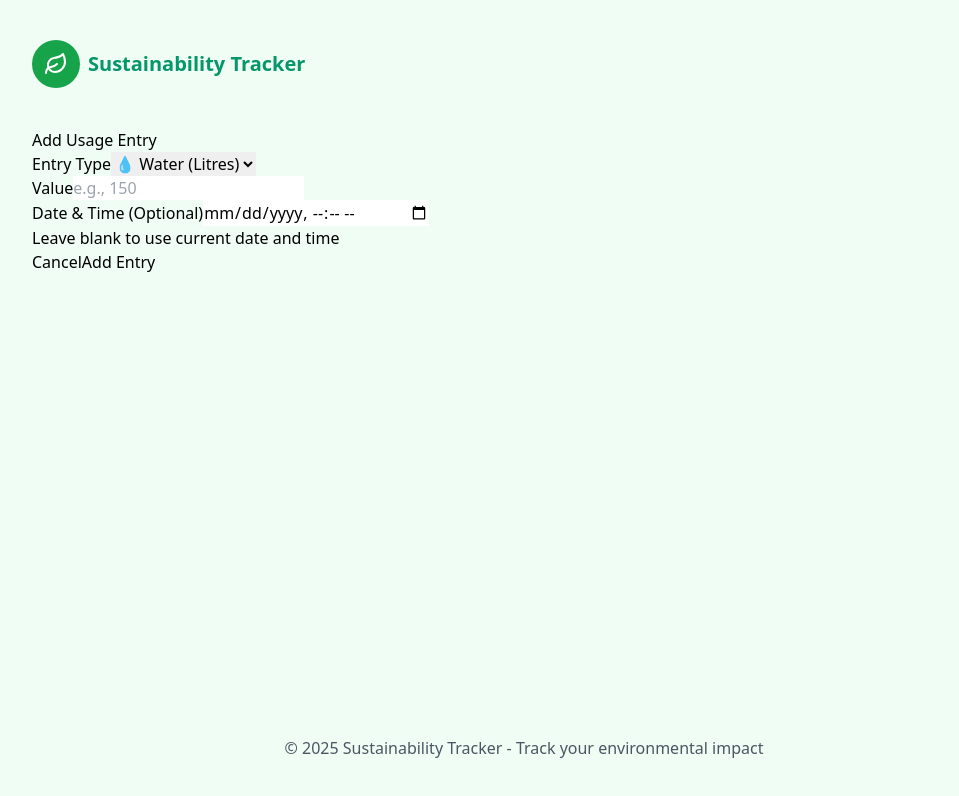
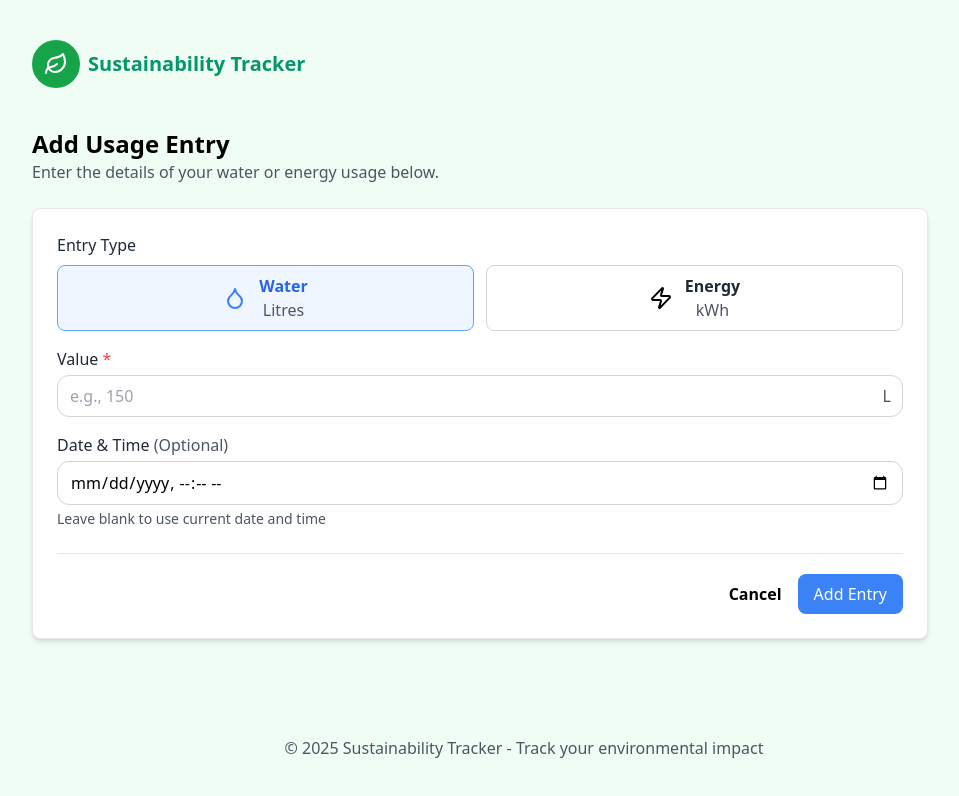
Before and after one commit to NadiiaSka/perth-sustainability-app, a React (Vite) app in the folder frontend/: page /household/1/add in a window 1280 px wide. Shown: the top 796 px of the page, without its empty margins (116-1075 px from the left). Built offline with nearby package versions, Linux system fonts and the light colour scheme; no server answers.

Commit message:
add usage page styling

```diff
--- a/frontend/src/pages/AddUsagePage.tsx
+++ b/frontend/src/pages/AddUsagePage.tsx
@@ -1,6 +1,7 @@
 import { useState } from "react";
 import { useParams, useNavigate } from "react-router-dom";
 import { usageApi } from "../api/client";
+import { Droplet, Zap } from "lucide-react";
 
 function AddUsagePage() {
   const { id } = useParams<{ id: string }>();
@@ -36,31 +37,85 @@ function AddUsagePage() {
   return (
     <div>
       <div>
-        <h1>Add Usage Entry</h1>
-
-        <form onSubmit={handleSubmit}>
+        <h1 className="text-2xl font-bold ">Add Usage Entry</h1>
+        <p className="mb-6 text-gray-600">
+          Enter the details of your water or energy usage below.
+        </p>
+        <form
+          onSubmit={handleSubmit}
+          className="w-full max-w-md p-6 bg-white border rounded-lg shadow-md md:max-w-4xl"
+        >
           {error && <div>{error}</div>}
 
-          <div>
-            <label htmlFor="entry_type">Entry Type</label>
-            <select
-              id="entry_type"
-              value={formData.entry_type}
-              onChange={(e) =>
-                setFormData({
-                  ...formData,
-                  entry_type: e.target.value as "water" | "energy",
-                })
+          <div className="mb-4">
+            <label htmlFor="entry_type" className="text-gray-800">
+              Entry Type
+            </label>
+            <div className="flex justify-between gap-3 mt-2">
+              <button
+                onClick={(e) =>
+                  setFormData({ ...formData, entry_type: "water" })
+                }
+                className={
+                  formData.entry_type === "water"
+                    ? "flex items-center justify-center w-full gap-3 p-2 border border-blue-400 rounded-lg bg-blue-50"
+                    : "flex items-center justify-center w-full gap-3 p-2 border border-gray-300 rounded-lg bg-white"
                 }
               >
-              <option value="water">💧 Water (Litres)</option>
-              <option value="energy">⚡ Energy (kWh)</option>
-            </select>
+                <Droplet className="text-blue-500" />
+                <div>
+                  <p
+                    className={
+                      "font-semibold " +
+                      (formData.entry_type === "water"
+                        ? "text-blue-600"
+                        : "text-gray-800")
+                    }
+                  >
+                    Water
+                  </p>
+                  <p className="text-gray-600">Litres</p>
+                </div>
+              </button>
+              <button
+                onClick={(e) =>
+                  setFormData({ ...formData, entry_type: "energy" })
+                }
+                className={
+                  formData.entry_type === "energy"
+                    ? "flex items-center justify-center w-full gap-3 p-2 border border-yellow-400 rounded-lg bg-yellow-50"
+                    : "flex items-center justify-center w-full gap-3 p-2 border border-gray-300 rounded-lg bg-white"
+                }
+              >
+                <Zap
+                  className={
+                    formData.entry_type === "energy" ? "text-yellow-600" : ""
+                  }
+                />
+                <div>
+                  <p
+                    className={
+                      "font-semibold " +
+                      (formData.entry_type === "energy"
+                        ? "text-yellow-600"
+                        : "text-gray-800")
+                    }
+                  >
+                    Energy
+                  </p>
+                  <p className="text-gray-600">kWh</p>
+                </div>
+              </button>
+            </div>
           </div>
 
-          <div>
-            <label htmlFor="value">Value</label>
+          <div className="mb-4">
+            <label htmlFor="value" className="block mb-1 text-gray-800">
+              Value <span className="text-red-500">*</span>
+            </label>
+            <div className="relative">
               <input
+                className="w-full px-3 py-2 pr-16 border border-gray-300 rounded-xl focus:ring-2 focus:ring-blue-500 focus:outline-none focus:border-transparent"
                 type="number"
                 id="value"
                 step="0.01"
@@ -73,11 +128,18 @@ function AddUsagePage() {
                   formData.entry_type === "water" ? "e.g., 150" : "e.g., 12.5"
                 }
               />
+              <span className="absolute font-medium text-gray-600 -translate-y-1/2 right-3 top-1/2">
+                {formData.entry_type === "water" ? "L" : "kWh"}
+              </span>
+            </div>
           </div>
 
           <div>
-            <label htmlFor="recorded_at">Date & Time (Optional)</label>
+            <label className="block mb-1 text-gray-800" htmlFor="recorded_at">
+              Date & Time <span className="text-gray-600">(Optional)</span>
+            </label>
             <input
+              className="w-full px-3 py-2 border border-gray-300 rounded-xl focus:ring-2 focus:ring-blue-500 focus:outline-none focus:border-transparent"
               type="datetime-local"
               id="recorded_at"
               value={formData.recorded_at}
@@ -85,14 +147,24 @@ function AddUsagePage() {
                 setFormData({ ...formData, recorded_at: e.target.value })
               }
             />
-            <p>Leave blank to use current date and time</p>
+            <p className="mt-1 text-sm text-gray-600">
+              Leave blank to use current date and time
+            </p>
           </div>
 
-          <div>
-            <button type="button" onClick={() => navigate(`/household/${id}`)}>
+          <div className="flex justify-end gap-4 pt-5 mt-6 border-t">
+            <button
+              type="button"
+              onClick={() => navigate(`/household/${id}`)}
+              className="font-semibold"
+            >
               Cancel
             </button>
-            <button type="submit" disabled={loading}>
+            <button
+              type="submit"
+              disabled={loading}
+              className="px-4 py-2 text-white bg-blue-500 rounded-lg"
+            >
               {loading ? "Adding..." : "Add Entry"}
             </button>
           </div>
```
Lines whose indentation alone changed are shown as unchanged.
